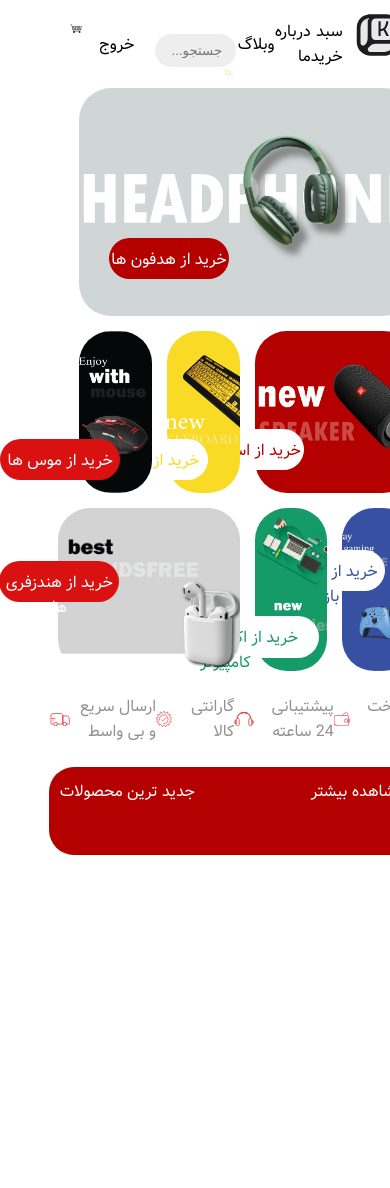
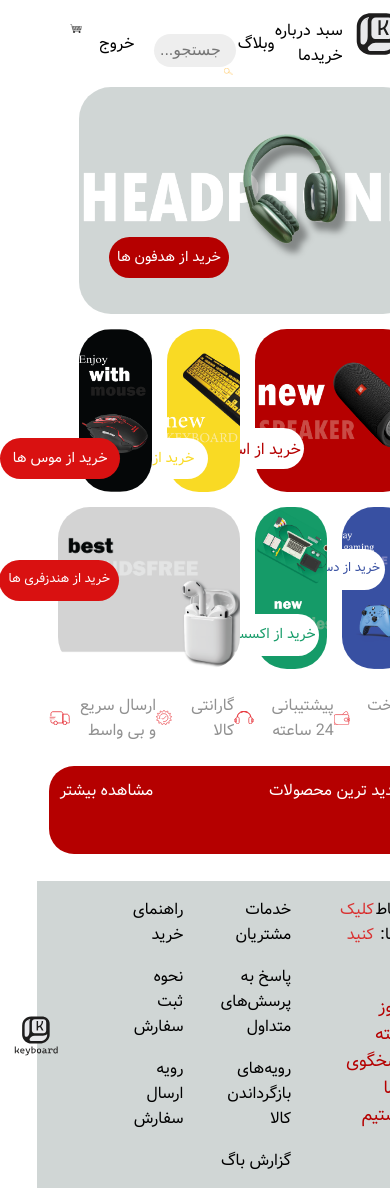
Before and after one commit to tinaamini/keyboard-shop, a Django app: page / in a window 390 px wide. Before the commit the page ends 855 px from the top, so only its background shows below. Run offline with Django 5.2, Linux system fonts and the light colour scheme; data that the repository does not hold is empty.

```diff
--- /dev/null
+++ b/home/static/css/footer.css
@@ -0,0 +1,11 @@
+.container_footer {
+    background: #d0d6d5;
+    margin-top: 7%;
+    padding: 4%;
+        display: flex;
+    justify-content: flex-start;
+    gap: 14%;
+}
+.content_footer:hover{
+
+}
--- a/home/static/css/home.css
+++ b/home/static/css/home.css
@@ -149,3 +149,16 @@ html, body {
 .security a div span {
     color: #919191;
 }
+
+@media (max-width: 1091px) {
+.button_accessories,.button_headphone,.button_headphone,.button_keyboard,.button_mouse{
+
+    font-size: 0.9rem;
+}
+.button_handle ,.button_handsfree{
+    font-size: 0.8rem;}
+
+
+
+
+}
--- a/home/static/css/latest-products-footer.css
+++ b/home/static/css/latest-products-footer.css
@@ -10,8 +10,8 @@
     display: flex;
     align-items: center;
     justify-content: space-between;
-    flex-direction: row-reverse;
     padding: 0 3%;
+    flex-direction: row;
 }
 
 .new_products_titre * {
--- a/home/static/css/navbar.css
+++ b/home/static/css/navbar.css
@@ -36,7 +36,8 @@ html, body {
     background-color: #eee;
     border-radius: 26px;
     height: 31px;
-    padding-right: 21%;
+        padding-right: 23%;
+    font-size: 1rem;
 }
 
 .search:focus {
--- a/templates/home/base.html
+++ b/templates/home/base.html
@@ -11,6 +11,7 @@
     <link href="{% static 'css/latest-products-footer.css' %}" rel="stylesheet">
     <link href="{% static 'css/navbar.css' %}" rel="stylesheet">
     <link href="{% static 'css/rtl.css' %}" rel="stylesheet">
+    <link href="{% static 'css/footer.css' %}" rel="stylesheet">
     <style>
 
     </style>
@@ -18,6 +19,7 @@
 <body>
    {% include 'templates/home/navbar.html' %}
 {% block header %}{% endblock %}
+{% include 'templates/home/footer.html' %}
 
 </body>
 </html>
--- a/templates/home/footer.html
+++ b/templates/home/footer.html
@@ -0,0 +1,37 @@
+{% block footer %}
+    {% load static %}
+    <div class="container_footer">
+
+
+            <div style="display: flex;flex-direction: column;gap: 17%;">
+                <div style="display: flex; gap: 2%">
+                    <div>ارتباط با ما:</div>
+                    <a style="color: #db0000c2">کلیک کنید</a>
+                </div>
+                <div style="color: rgb(181 0 0);font-size: 1.1rem;">۷روز هفته پاسخگوی شما هستیم</div>
+            </div>
+            <div class="content_footer" style="display: flex;flex-direction: row;gap: 37px;">
+                <div style="display: flex;flex-direction: column;gap: 17px">
+                    <div>خدمات مشتریان</div>
+                    <div>پاسخ به پرسش‌های متداول</div>
+                    <div>رویه‌های بازگرداندن کالا</div>
+                    <div>گزارش باگ</div>
+
+                </div>
+                <div style="display: flex;flex-direction: column;gap: 17px">
+                    <div>راهنمای خرید</div>
+                    <div>نحوه ثبت سفارش</div>
+                    <div>رویه ارسال سفارش</div>
+
+                </div>
+            </div>
+            <img style="width: 12%;margin-right: 7%" src="{% static 'svg/logo0.svg' %}">
+
+        </div>
+
+
+
+
+
+
+{% endblock %}
--- a/templates/home/navbar.html
+++ b/templates/home/navbar.html
@@ -11,7 +11,7 @@
         <form method="get" action="{% url 'productBlog:search' %}">
             <input class="search" id="searchInput" type="text" name="q" placeholder="جستجو..."
                    onkeydown="if(event.key === 'Enter' && this.value.trim() !== '') { this.form.submit(); return false; }">
-            <div style="width: 12%;height: 85%;cursor: pointer;margin-top: -12%;margin-right: 5%">
+            <div style="width: 13%;height: 85%;cursor: pointer;margin-top: -14%;margin-right: 5%;">
                 <img style="width: 100%;padding-top: 7%" src="{% static 'svg/search.svg' %}">
             </div>
         </form>
@@ -23,6 +23,6 @@
         </div>
 
         <div style="width: 12%; height: 85%;cursor: pointer;">
-            <img style="width: 100%;" src="{% static 'svg/buy.svg' %}"></div>
+            <img style="width: 100%;padding-top: 44%;" src="{% static 'svg/buy.svg' %}"></div>
     </div>
 </div>
--- a/templates/products/product_detail.html
+++ b/templates/products/product_detail.html
@@ -26,8 +26,8 @@
     </div>
     <div class="content_detail">
         <div style="width: 100%;text-align: center;font-size: 1.5rem;color: yellow;">{{ product.name }}</div>
-        <div style="text-align: end;font-size: 34px;padding-top: 30px;width: 100%;">{{ price |iran_currency }}<img
-                style="width: 4.8%;" src="{% static 'svg/تومان.svg' %}"></div>
+        <div style="text-align: end;font-size: 34px;padding-top: 30px;width: 100%;">{{ price |iran_currency }}
+            <img style="width: 4.8%;" src="{% static 'svg/تومان.svg' %}"></div>
 
         <div class="discription">
             <div id="show-description">توضیحات</div>
```
Also changed, not shown: product/templatetags/custom_filters.py (+8 -1 lines), home/static/svg/logo0.svg (added).
